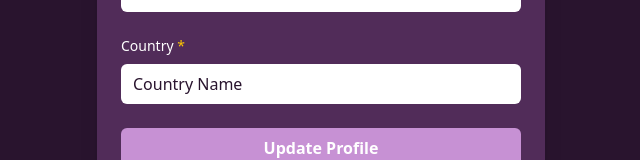
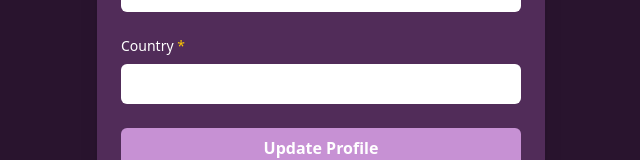
Before and after one commit to nl-codes/Online_Voting_System, a React (Vite) app in the folder frontend/: page /profile/edit in a window 1280 px wide. Shown: the part 854-1014 px from the top of the page, without its empty margins (319-959 px from the left). Built offline with nearby package versions, Linux system fonts and the light colour scheme; no server answers.

Commit message:
navigate back to profile page when update profile is success

```diff
--- a/frontend/src/components/UserProfileForm.jsx
+++ b/frontend/src/components/UserProfileForm.jsx
@@ -3,8 +3,11 @@ import ProfileDisplay from "./ProfileDisplay";
 import Swal from "sweetalert2";
 import axios from "axios";
 import { API_BASE_URL } from "../config/api";
+import { useNavigate } from "react-router-dom";
 
-const UserProfileForm = ({ userId, onSubmitSuccess }) => {
+const UserProfileForm = ({ userId }) => {
+    const navigate = useNavigate();
+
     const [formData, setFormData] = useState({
         first_name: "First Name",
         last_name: "Last Name",
@@ -12,7 +15,7 @@ const UserProfileForm = ({ userId, onSubmitSuccess }) => {
         dob: "",
         photo_url: "",
         gender: "",
-        country: "Country Name",
+        country: "",
         user_id: userId,
     });
 
@@ -178,9 +181,7 @@ const UserProfileForm = ({ userId, onSubmitSuccess }) => {
                 color: "white",
                 background: "#29142e",
             }).then(() => {
-                if (Swal.isConfirmed || Swal.isDismissed) {
-                    onSubmitSuccess();
-                }
+                navigate("/profile");
             });
         } catch (error) {
             Swal.fire({
```
